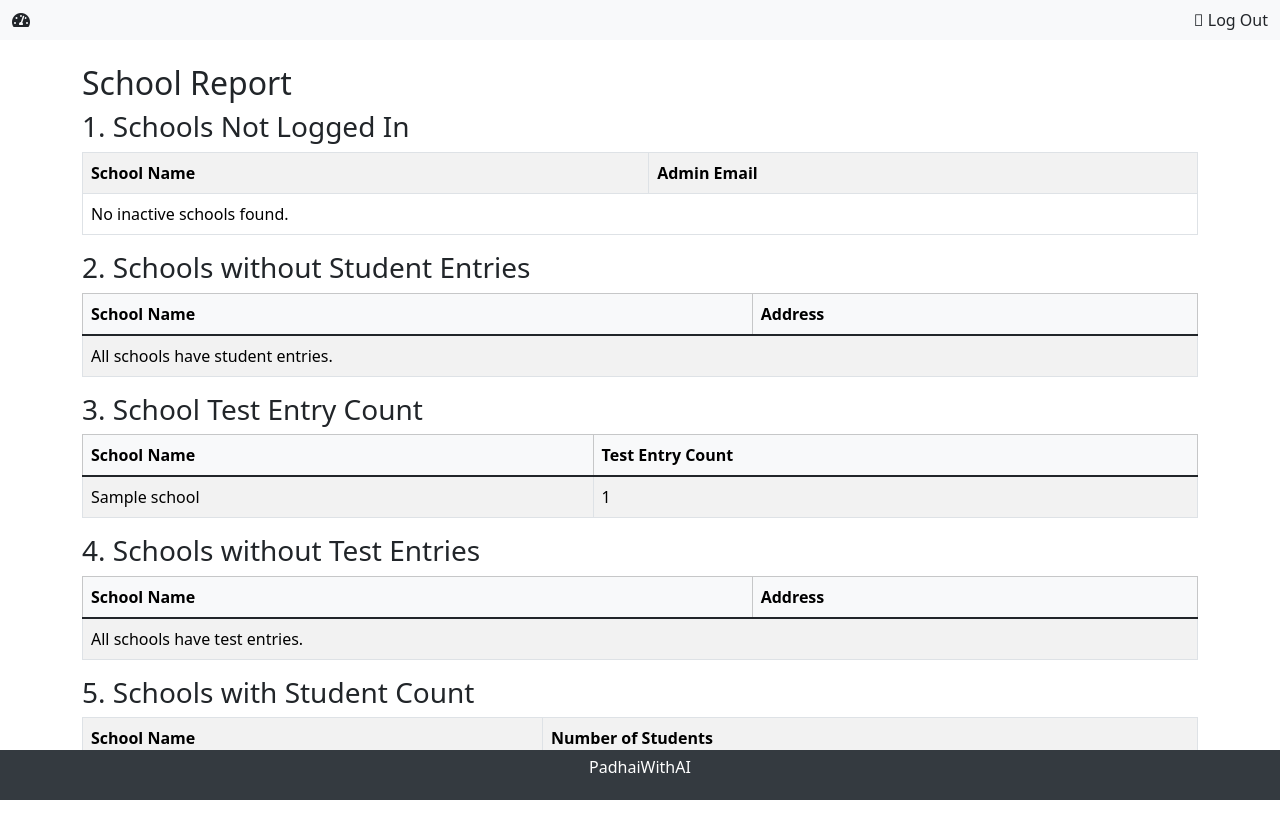
After one commit to blaze0081/PadhaiWithAI, a Django app: page /school/report/ in a window 1280 px wide. The commit adds this page. Run offline with Django 5.2, Linux system fonts and the light colour scheme; a user stored in the database is signed in; tables that the repository leaves empty hold one stand-in row (values such as "Sample post"); some libraries are stand-ins or nearby versions.

Commit message:
Variuos Reports add

```diff
--- /dev/null
+++ b/school_project/school_app/templates/school_report.html
@@ -0,0 +1,123 @@
+{% extends 'school_app/base.html' %}
+
+{% block content %}
+    <h2 class="mt-4">School Report</h2>
+
+
+     <!-- Schools that haven’t logged in -->
+     <section>
+        <h3>1. Schools Not Logged In</h3>
+        <table class="table table-bordered table-striped">
+
+
+              <tr>
+                <th>School Name</th>
+                <th>Admin Email</th>
+              </tr>
+              {% for school in inactive_schools %}
+                <tr>
+                  <td>{{ school.name }}</td>
+                  <td>{{ school.admin__email }}</td>
+                </tr>
+              {% empty %}
+                <tr>
+                  <td colspan="2">No inactive schools found.</td>
+                </tr>
+              {% endfor %}
+            </table>
+    </section>
+    <!-- Schools without students -->
+    <section>
+        <h3>2. Schools without Student Entries</h3>
+        <table class="table table-bordered table-striped">
+            <thead class="table-light">
+                <tr>
+                    <th>School Name</th>
+                    <th>Address</th>
+                </tr>
+            </thead>
+            <tbody>
+                {% for school in schools_without_students %}
+                    <tr>
+                        <td>{{ school.name }}</td>
+                        <td>{{ school.address }}</td>
+                    </tr>
+                {% empty %}
+                    <tr>
+                        <td colspan="2">All schools have student entries.</td>
+                    </tr>
+                {% endfor %}
+            </tbody>
+        </table>
+    </section>
+
+
+
+    <!-- Test Entry Count per School -->
+    <section>
+        <h3>3. School Test Entry Count</h3>
+        <table class="table table-bordered table-striped">
+            <thead class="table-light">
+                <tr>
+                    <th>School Name</th>
+                    <th>Test Entry Count</th>
+                </tr>
+            </thead>
+            <tbody>
+                {% for school in schools_with_test_counts %}
+                    <tr>
+                        <td>{{ school.name }}</td>
+                        <td>{{ school.test_count }}</td>
+                    </tr>
+                {% empty %}
+                    <tr>
+                        <td colspan="2">No test entries available.</td>
+                    </tr>
+                {% endfor %}
+            </tbody>
+        </table>
+    </section>
+
+    <!-- Schools without test entries -->
+    <section>
+        <h3>4. Schools without Test Entries</h3>
+        <table class="table table-bordered table-striped">
+            <thead class="table-light">
+                <tr>
+                    <th>School Name</th>
+                    <th>Address</th>
+                </tr>
+            </thead>
+            <tbody>
+                {% for school in schools_without_tests %}
+                    <tr>
+                        <td>{{ school.name }}</td>
+                        <td>{{ school.address }}</td>
+                    </tr>
+                {% empty %}
+                    <tr>
+                        <td colspan="2">All schools have test entries.</td>
+                    </tr>
+                {% endfor %}
+            </tbody>
+        </table>
+    </section>
+
+    <h3>5. Schools with Student Count</h3>
+<table class="table table-bordered table-striped">
+  <tr>
+    <th>School Name</th>
+    <th>Number of Students</th>
+  </tr>
+  {% for school in schools_with_student_counts %}
+    <tr>
+      <td>{{ school.name }}</td>
+      <td>{{ school.student_count }}</td>
+    </tr>
+  {% empty %}
+    <tr>
+      <td colspan="2">No schools with students found.</td>
+    </tr>
+  {% endfor %}
+</table>
+{% endblock %}
--- a/school_project/school_app/templates/school_student_list.html
+++ b/school_project/school_app/templates/school_student_list.html
@@ -35,7 +35,7 @@
                                 {% for student in students %}
                                     <tr>
                                         <td style="padding: 10px; border: 1px solid #ddd; font-size: 1.1em; background-color: #f8f9fa; text-align: left;">
-                                            <strong>{{ student.roll_number }}.</strong>
+                                            <strong>{{ student.roll_number }}</strong>
                                         </td>
                                         <td style="padding: 10px; border: 1px solid #ddd; font-size: 1.1em; background-color: #f8f9fa; text-align: left;">
                                             {{ student.name }}
--- a/school_project/school_app/urls.py
+++ b/school_project/school_app/urls.py
@@ -67,4 +67,14 @@ urlpatterns = [
      path('upload-users/', views.upload_school_users, name='upload_school_users'),
     path('user/change-password/', views.password_change, name='change_password'),
     path('upload-student-data/', views.upload_student_data, name='upload_student_data'),
+    #08/01/2025 Sushil Agrawal NIC TONK
+    path('school/report/', views.school_report, name='school_report'),
+
+
+    path('report/schools-without-students/', views.schools_without_students, name='schools_without_students'),
+    path('report/inactive-schools/', views.inactive_schools, name='inactive_schools'),
+    path('report/schools-with-test-counts/', views.schools_with_test_counts, name='schools_with_test_counts'),
+    path('report/schools-without-tests/', views.schools_without_tests, name='schools_without_tests'),
+    path('report/schools-with-student-counts/', views.schools_with_student_counts, name='schools_with_student_counts'),
+    path('report/school/', views.report_dashboard, name='report_dashboard')
 ]
--- a/school_project/school_app/views.py
+++ b/school_project/school_app/views.py
@@ -32,6 +32,78 @@ from decimal import InvalidOperation
 from .models import CustomUser, School
 from .forms import ExcelFileUploadForm
 
+#08/01/2025
+#1
+@login_required
+def schools_without_students(request):
+    schools = School.objects.annotate(student_count=Count('student')).filter(student_count=0)
+    context = {'schools': schools}
+    return render(request, 'schools_without_students.html', context)
+#2
+@login_required
+def inactive_schools(request):
+    schools = School.objects.filter(
+        admin__last_login__isnull=True
+    ).values('id','name', 'admin__email')
+    context = {'schools': schools}
+    return render(request, 'inactive_schools.html', context)
+
+#3
+@login_required
+def schools_with_test_counts(request):
+    schools = School.objects.annotate(test_count=Count('student__marks__test')).order_by('-test_count')
+    context = {'schools': schools}
+    return render(request, 'schools_with_test_counts.html', context)
+#4
+@login_required
+def schools_without_tests(request):
+    schools = School.objects.annotate(test_count=Count('student__marks__test')).filter(test_count=0)
+    context = {'schools': schools}
+    return render(request, 'schools_without_tests.html', context)
+#5
+@login_required
+def schools_with_student_counts(request):
+    schools = School.objects.annotate(student_count=Count('student')).order_by('-student_count')
+    context = {'schools': schools}
+    return render(request, 'schools_with_student_counts.html', context)
+
+@login_required
+def report_dashboard(request):
+    return render(request,'report_dashboard.html')
+
+@login_required
+def school_report(request):
+    # 1. Schools without student entries
+    schools_without_students = School.objects.annotate(student_count=Count('student')).filter(student_count=0)
+
+    # 2. Schools that haven’t logged in (Assuming each school has a User associated)
+
+    #inactive_schools = CustomUser.objects.filter(last_login__isnull=True, groups__name='School')
+    inactive_schools = CustomUser.objects.filter(
+          # Users linked to a School
+        last_login__isnull=True
+    )
+    inactive_schools = School.objects.filter(
+        admin__last_login__isnull=True
+    ).values('name', 'admin__email')
+
+    # 3. Count of test entries per school
+    schools_with_test_counts = School.objects.annotate(test_count=Count('student__marks__test')).order_by('-test_count')
+
+    # 4. Schools without test entries
+    schools_without_tests = School.objects.annotate(test_count=Count('student__marks__test')).filter(test_count=0)
+
+    # 5. Schools with student count
+    schools_with_student_counts = School.objects.annotate(student_count=Count('student')).order_by('-student_count')
+
+    context = {
+        'schools_without_students': schools_without_students,
+        'inactive_schools': inactive_schools,
+        'schools_with_test_counts': schools_with_test_counts,
+        'schools_without_tests': schools_without_tests,
+        'schools_with_student_counts': schools_with_student_counts,
+    }
+    return render(request, 'school_report.html', context)
 #02/01/2025
 @login_required
 def upload_student_data(request):
```
Also changed, not shown: school_project/school_app/content/english_class_10/chapter5.json (+3 -5 lines), school_project/school_app/content/hindi_class_10/chapter5.json (+6 -3 lines), school_project/school_app/templates/inactive_schools.html (added, +28 -0 lines), school_project/school_app/templates/report_dashboard.html (added, +108 -0 lines), school_project/school_app/templates/school_app/collector_dashboard.html (+10 -2 lines), school_project/school_app/templates/schools_with_student_counts.html (added, +26 -0 lines), school_project/school_app/templates/schools_with_test_counts.html (added, +34 -0 lines), school_project/school_app/templates/schools_without_students.html (added, +29 -0 lines), school_project/school_app/templates/schools_without_tests.html (added, +29 -0 lines), school_project/db1.sqlite3 (added), school_project/school_app/static/school_app/images/5-3-18.jpg (added), 5 other files.
